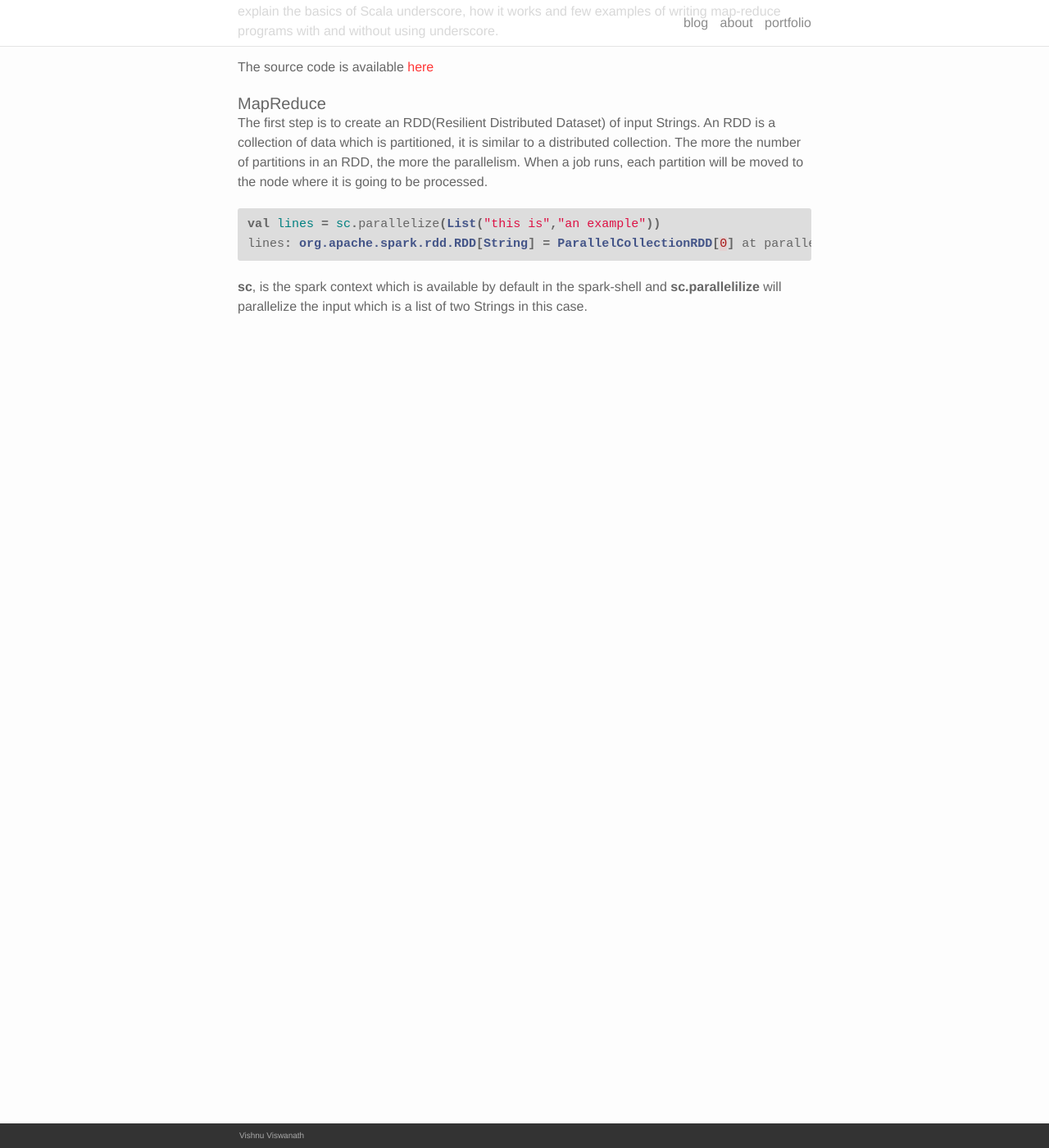
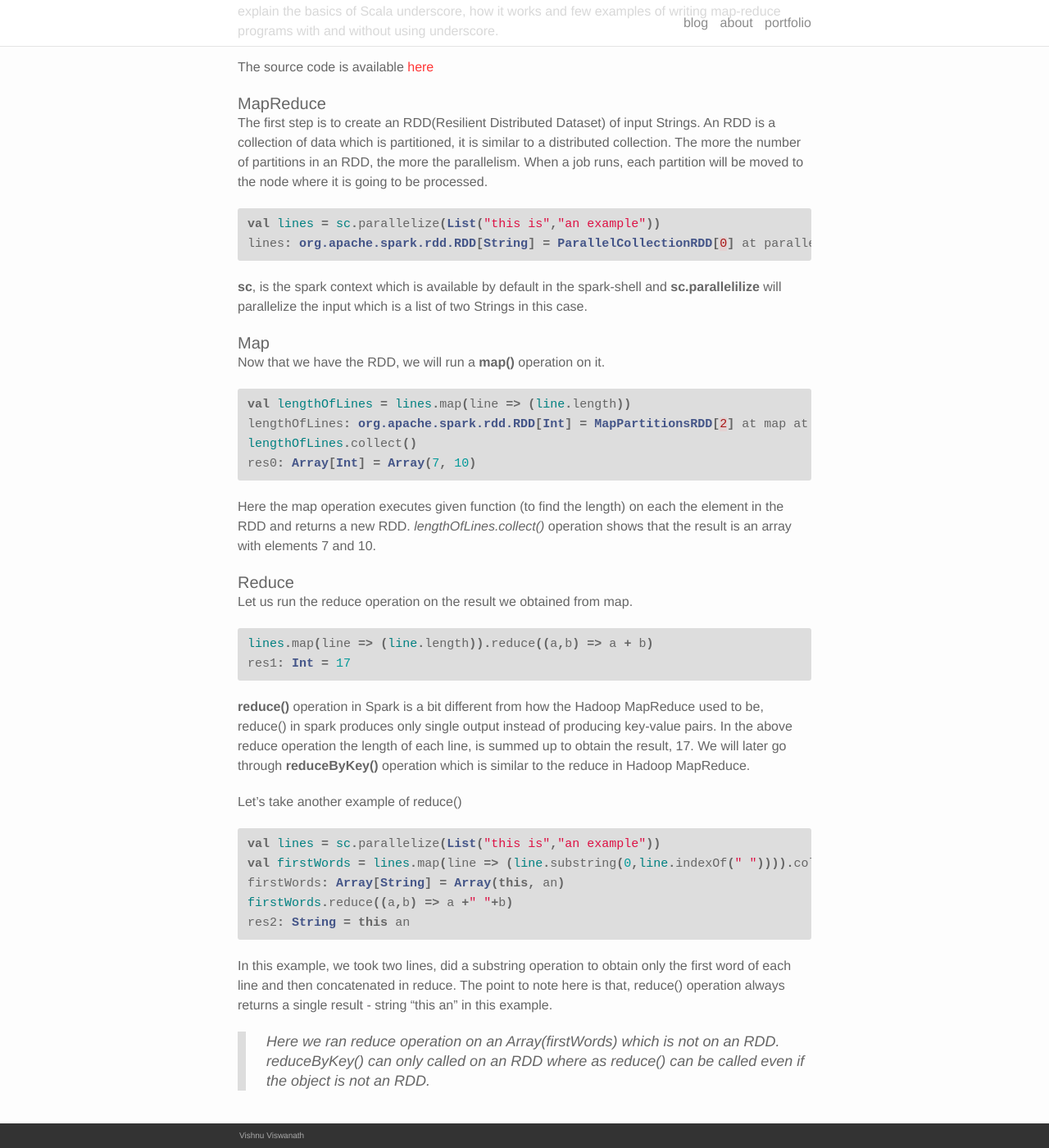
Before and after one commit to soniclavier/bigdata-notebook, a Jekyll site: the page built from _posts/2015-09-15-title.markdown, in a window 1280 px wide and 1400 px high, scrolled down 270 px. Shown: the whole window at 82% size. Built offline with Jekyll 4.4.1, drawn with Linux system fonts in a browser that asks for light colours; nearby versions of some CDN libraries.

Commit message:
spark_scala more changes

```diff
--- a/_posts/2015-09-15-title.markdown
+++ b/_posts/2015-09-15-title.markdown
@@ -17,3 +17,37 @@ lines: org.apache.spark.rdd.RDD[String] = ParallelCollectionRDD[0] at paralleliz
 {% endhighlight %}
 
 <b>sc</b>, is the spark context which is available by default in the spark-shell and <b>sc.parallelilize</b> will parallelize the input which is a list of two Strings in this case.
+
+#### Map
+Now that we have the RDD, we will run a <b>map()</b> operation on it.
+
+{% highlight scala %}
+val lengthOfLines = lines.map(line => (line.length))
+lengthOfLines: org.apache.spark.rdd.RDD[Int] = MapPartitionsRDD[2] at map at <console>:23
+lengthOfLines.collect()
+res0: Array[Int] = Array(7, 10)
+{% endhighlight %}
+
+Here the map operation executes given function (to find the length) on each the element in the RDD and returns a new RDD. <i>lengthOfLines.collect()</i> operation shows that the result is an array with elements 7 and 10.
+
+#### Reduce
+Let us run the reduce operation on the result we obtained from map.
+{% highlight scala %}
+lines.map(line => (line.length)).reduce((a,b) => a + b)
+res1: Int = 17
+{% endhighlight %}
+
+<b>reduce()</b> operation in Spark is a bit different from how the Hadoop MapReduce used to be, reduce() in spark produces only single output instead of producing key-value pairs. In the above reduce operation the length of each line, is summed up to obtain the result, 17. We will later go through <b>reduceByKey()</b> operation which is similar to the reduce in Hadoop MapReduce.
+
+Let's take another example of reduce()
+
+{% highlight scala %}
+val lines = sc.parallelize(List("this is","an example"))
+val firstWords = lines.map(line => (line.substring(0,line.indexOf(" ")))).collect()
+firstWords: Array[String] = Array(this, an)
+firstWords.reduce((a,b) => a +" "+b)
+res2: String = this an
+{% endhighlight %}
+
+In this example, we took two lines, did a substring operation to obtain only the first word of each line and then concatenated in reduce. The point to note here is that, reduce() operation always returns a single result - string "this an" in this example.
+<blockquote>Here we ran reduce operation on an Array(firstWords) which is not on an RDD. reduceByKey() can only called on an RDD where as reduce() can be called even if the object is not an RDD.</blockquote>
```
